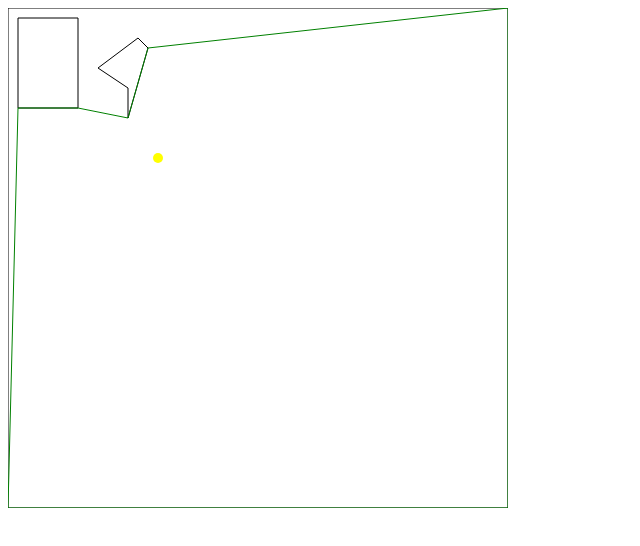
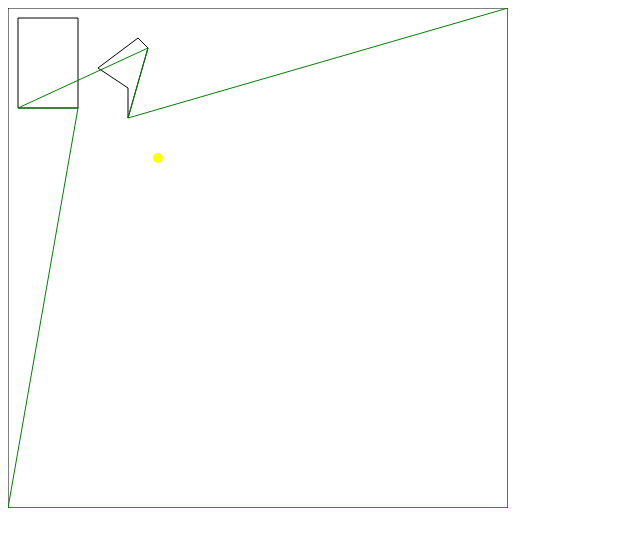
Before and after one commit to padawin/light-playground, a plain HTML site: page index.html in a window 1280 px wide. Shown: the whole page, without its empty margins (0-640 px from the left). Drawn offline with Linux system fonts and the light colour scheme.

Commit message:
angle calculated in the sort

```diff
--- a/index.html
+++ b/index.html
@@ -113,17 +113,22 @@
 					if (reacheableByLight) {
 						shadowEdge.push([
 							node[0],
-							node[1],
-							Math.atan2(
-								node[1] - lights[0][1],
-								node[0] - lights[0][0]
-							)
+							node[1]
 						]);
 					}
 				}
 
 				shadowEdge.sort(function (a, b) {
-					return a[2] - b[2];
+					let angle1, angle2;
+					angle1 = Math.atan2(
+						a[1] - lights[0][1],
+						a[0] - lights[0][0]
+					);
+					angle1 = Math.atan2(
+						b[1] - lights[0][1],
+						b[0] - lights[0][0]
+					);
+					return angle1 - angle2;
 				});
 
 				return shadowEdge;
```
